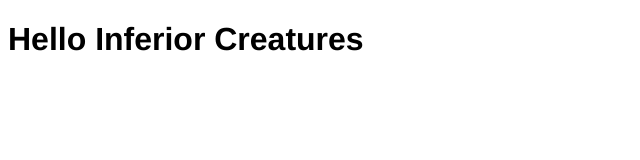
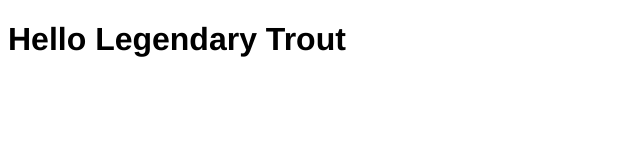
Before and after one commit to Biglesias25/Biglesias25.github.io, a plain HTML site: page index.html in a window 1280 px wide. Shown: the whole page, without its empty margins (0-640 px from the left). Drawn offline with Linux system fonts and the light colour scheme.

```diff
--- a/index.html
+++ b/index.html
@@ -6,7 +6,7 @@
     <title>Brian Iglesias' Portfolio</title>
 </head>
 <body>
-    <h1 style="font-family:'Franklin Gothic Medium', 'Arial Narrow', Arial, sans-serif">Hello Inferior Creatures</h1>
+    <h1 style="font-family:'Franklin Gothic Medium', 'Arial Narrow', Arial, sans-serif">Hello Legendary Trout</h1>
 
 </body>
 </html>
```
